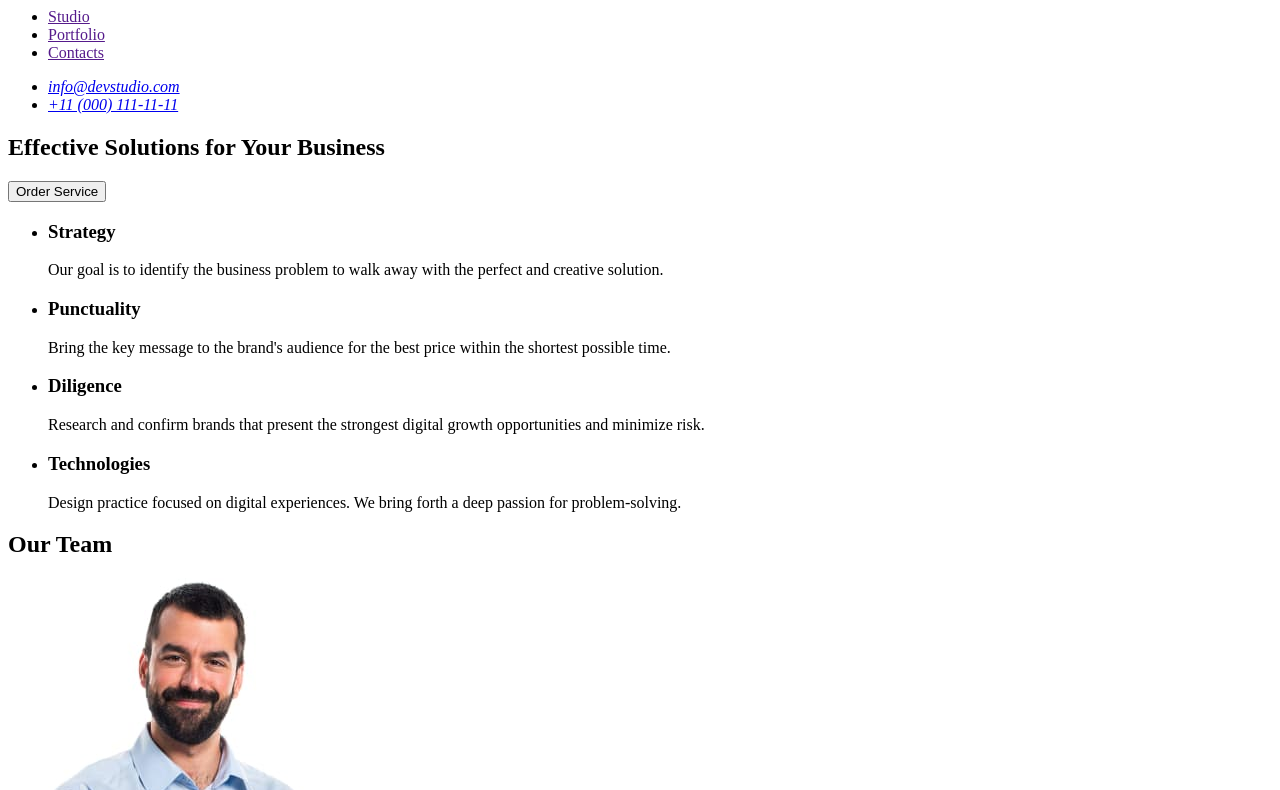
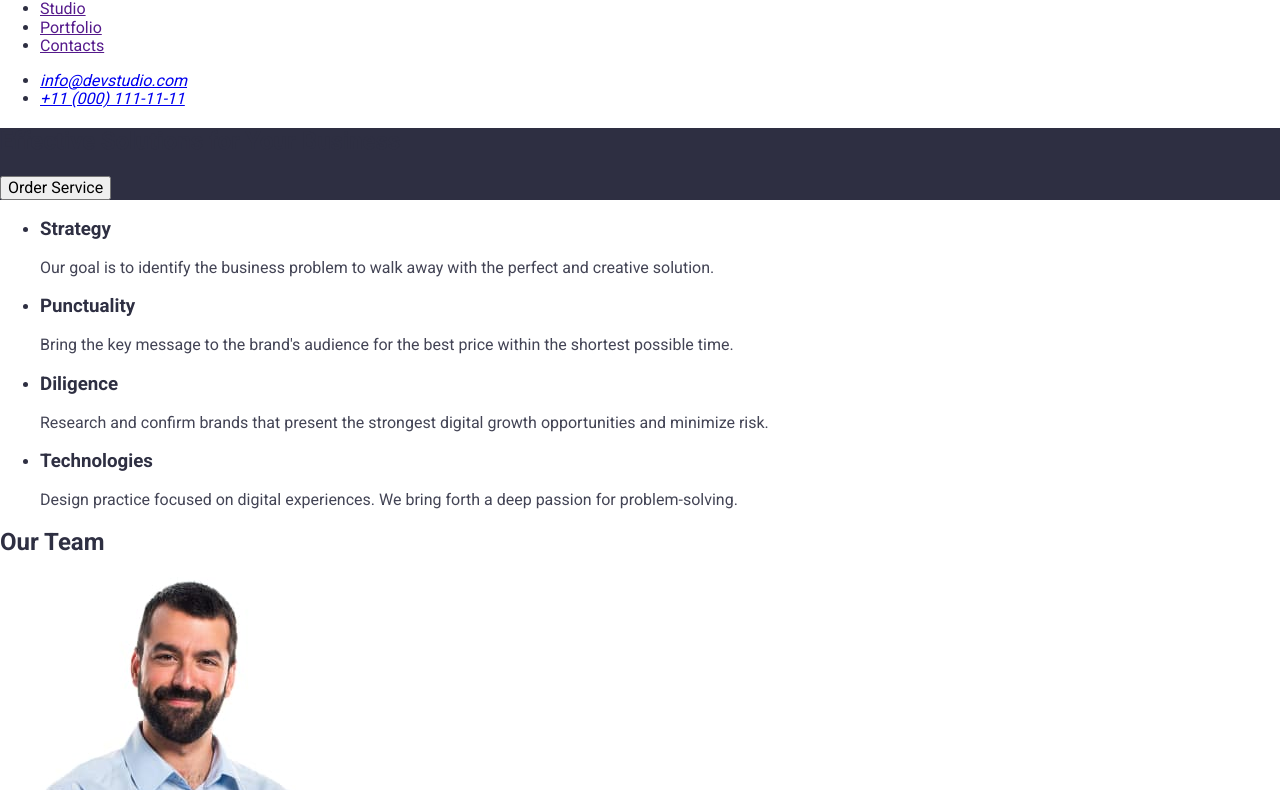
Before and after one commit to victoria-gerega/goit-markup-hw-03, a plain HTML site: page index.html in a window 1280 px wide. Shown: the part 34-824 px from the top of the page. Drawn offline with nearby package versions, Linux system fonts and the light colour scheme.

Commit message:
started adding classes

```diff
--- a/css/styles.css
+++ b/css/styles.css
@@ -0,0 +1,23 @@
+body{
+    color: #2e2f42;
+    font-family: 'Roboto', 'Raleway', sans-serif;
+    background-color: #ffffff;
+}
+
+
+
+p{
+    color: #434455;
+}
+
+.slogan{
+    background-color: #2E2F42;
+}
+
+.footer{
+    background-color: #2E2F42;
+}
+
+.footer-text{
+    color: #F4F4FD;
+}
--- a/index.html
+++ b/index.html
@@ -3,61 +3,76 @@
   <head>
     <meta charset="UTF-8" />
     <meta name="viewport" content="width=device-width, initial-scale=1.0" />
+    <link
+      rel="stylesheet"
+      href="https://cdn.jsdelivr.net/npm/modern-normalize@2.0.0/modern-normalize.min.css"
+    />
+    <link rel="preconnect" href="https://fonts.googleapis.com" />
+    <link rel="preconnect" href="https://fonts.gstatic.com" crossorigin />
+    <link
+      href="https://fonts.googleapis.com/css2?family=Raleway:wght@700&family=Roboto:wght@400;500;700&display=swap"
+      rel="stylesheet"
+    />
+    <link rel="stylesheet" href="./css/styles.css" />
     <title>WebStudio</title>
   </head>
   <body>
-    <header>
-      <nav>
-        <a href="./index.html">WebStudio</a>
-        <ul>
-          <li>
-            <a href="">Studio</a>
+    <header class="header">
+      <nav class="header-navigation">
+        <a class="header-logo" href="./index.html"><span>Web</span>Studio</a>
+        <ul class="header-menu-item">
+          <li class="header-list-item">
+            <a class="header-menu-link" href="">Studio</a>
           </li>
-          <li>
-            <a href="">Portfolio</a>
+          <li class="header-list-item">
+            <a class="header-menu-link" href="">Portfolio</a>
           </li>
-          <li>
-            <a href="">Contacts</a>
+          <li class="header-list-item">
+            <a class="header-menu-link" href="">Contacts</a>
           </li>
         </ul>
       </nav>
-      <address>
-        <ul>
-          <li><a href="mailto:info@devstudio.com">info@devstudio.com</a></li>
-          <li><a href="tel:+110001111111">+11 (000) 111-11-11</a></li>
+      <address class="contacts">
+        <ul class="contacts-list">
+          <li class="contacts-list-item">
+            <a href="mailto:info@devstudio.com">info@devstudio.com</a>
+          </li>
+          <li class="contacts-list-item">
+            <a href="tel:+110001111111">+11 (000) 111-11-11</a>
+          </li>
         </ul>
       </address>
     </header>
     <main>
-      <section>
-        <h1>Effective Solutions for Your Business</h1>
-        <button type="button">Order Service</button>
+      <section class="slogan">
+        <h1 class="slogan-name">Effective Solutions for Your Business</h1>
+        <button class="order" type="button">Order Service</button>
       </section>
-      <section>
-        <h2 hidden>Our Features</h2>
-        <ul>
-          <li>
+      <section class="features">
+        <h2 class="features-title" hidden>Our Features</h2>
+        <ul class="features-list">
+          <li class="features-item">
             <h3>Strategy</h3>
             <p>
               Our goal is to identify the business problem to walk away with the
               perfect and creative solution.
             </p>
           </li>
-          <li>
+          <li class="features-item">
             <h3>Punctuality</h3>
             <p>
               Bring the key message to the brand's audience for the best price
               within the shortest possible time.
             </p>
           </li>
-          <li>
+          <li class="features-item">
             <h3>Diligence</h3>
             <p>
               Research and confirm brands that present the strongest digital
               growth opportunities and minimize risk.
             </p>
           </li>
-          <li>
+          <li class="features-item">
             <h3>Technologies</h3>
             <p>
               Design practice focused on digital experiences. We bring forth a
@@ -66,10 +81,10 @@
           </li>
         </ul>
       </section>
-      <section>
-        <h2>Our Team</h2>
-        <ul>
-          <li>
+      <section class="team">
+        <h2 class="team-name">Our Team</h2>
+        <ul class="team-list">
+          <li class="team-list-member">
             <img
               src="./images/team-member-1.jpg"
               alt="man with black hair and beard"
@@ -79,7 +94,7 @@
             <h3>Mark Guerrero</h3>
             <p>Product Designer</p>
           </li>
-          <li>
+          <li class="team-list-member">
             <img
               src="./images/team-member-2.jpg"
               alt="smiling man with brown hair and beard looking away"
@@ -89,7 +104,7 @@
             <h3>Tom Ford</h3>
             <p>Frontend Developer</p>
           </li>
-          <li>
+          <li class="team-list-member">
             <img
               src="./images/team-member-3.jpg"
               alt="girl with brown hair wearing pink sweater"
@@ -99,7 +114,7 @@
             <h3>Camila Garcia</h3>
             <p>Marketing</p>
           </li>
-          <li>
+          <li class="team-list-member">
             <img
               src="./images/team-member-4.jpg"
               alt="man with brown hair and beard wearing grey t-shirt"
@@ -177,9 +192,9 @@
         </li>
       </ul>
     </section>
-    <footer>
-      <a href="./index.html">WebStudio</a>
-      <p>
+    <footer class="footer">
+      <a class="footer-logo" href="./index.html"><span>Web</span>Studio</a>
+      <p class="footer-text">
         Increase the flow of customers and sales for your business with digital
         marketing & growth solutions.
       </p>
```
